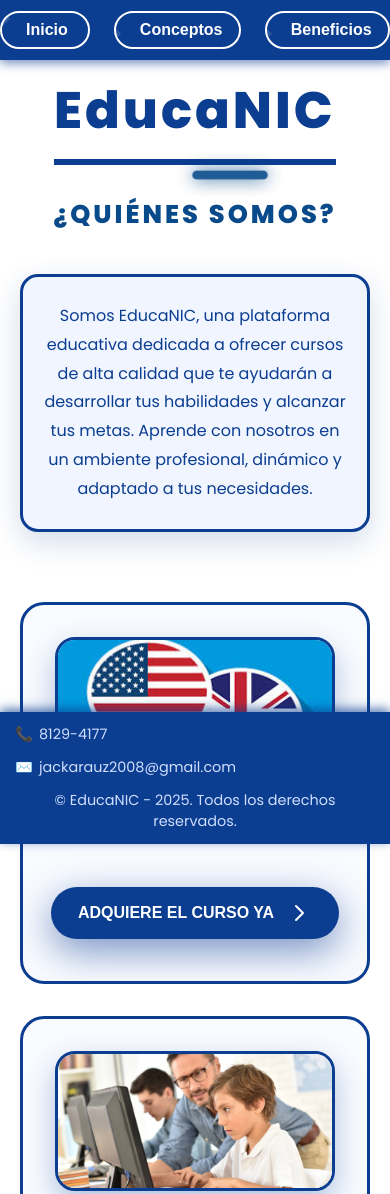
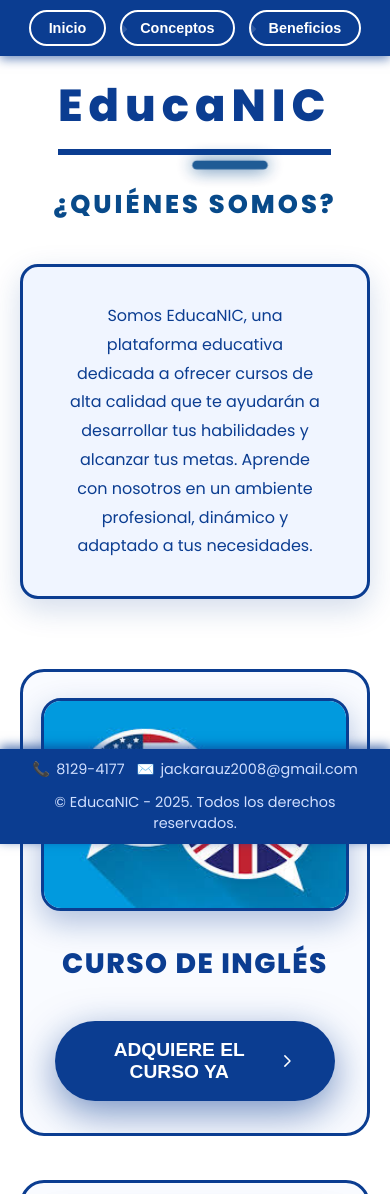
Before and after one commit to JackARAUZ12/EDUCANIC, a plain HTML site: page index.html in a window 390 px wide. Shown: the top 1194 px of the page. Drawn offline with Linux system fonts and the light colour scheme.

Commit message:
Update index.html

```diff
--- a/index.html
+++ b/index.html
@@ -21,6 +21,8 @@
     flex-direction: column;
     padding-top: 72px; /* para barra fija */
     scroll-behavior: smooth;
+    -webkit-font-smoothing: antialiased;
+    -moz-osx-font-smoothing: grayscale;
   }
 
   /* Barra superior fija */
@@ -103,7 +105,7 @@
 
   header h1 {
     font-weight: 800;
-    font-size: 4.5rem;
+    font-size: clamp(2.8rem, 5vw, 4.5rem);
     letter-spacing: 6px;
     color: #0b3d91;
     display: inline-block;
@@ -129,7 +131,7 @@
 
   header h2 {
     font-weight: 700;
-    font-size: 2.2rem;
+    font-size: clamp(1.6rem, 3vw, 2.2rem);
     margin: 30px 0 40px;
     color: #084a8a;
     text-transform: uppercase;
@@ -139,7 +141,7 @@
 
   header p {
     font-weight: 400;
-    font-size: 1.25rem;
+    font-size: clamp(1rem, 2vw, 1.25rem);
     line-height: 1.8;
     max-width: 720px;
     margin: 0 auto;
@@ -149,7 +151,7 @@
     padding: 35px 45px;
     color: #0b3d91;
     user-select: text;
-    cursor: text;
+    cursor: default;
     box-shadow: 0 10px 30px rgba(11, 61, 145, 0.18);
     transition: background-color 0.35s ease, border-color 0.35s ease;
     animation: fadeIn 1.7s ease forwards;
@@ -311,7 +313,7 @@
   #conceptos h2 {
     text-align: center;
     font-weight: 700;
-    font-size: 2.8rem;
+    font-size: clamp(2rem, 4vw, 2.8rem);
     color: #084a8a;
     margin-bottom: 40px;
   }
@@ -342,14 +344,14 @@
   .concepto-texto {
     flex: 1;
     color: #0b3d91;
-    font-size: 1.15rem;
+    font-size: clamp(1rem, 2vw, 1.15rem);
     line-height: 1.5;
     font-weight: 500;
     user-select: text;
   }
   .concepto-texto strong {
     font-weight: 700;
-    font-size: 1.35rem;
+    font-size: clamp(1.25rem, 2.5vw, 1.35rem);
     display: block;
     margin-bottom: 8px;
   }
@@ -365,14 +367,14 @@
   #beneficios h2 {
     text-align: center;
     font-weight: 700;
-    font-size: 2.8rem;
+    font-size: clamp(2rem, 4vw, 2.8rem);
     color: #084a8a;
     margin-bottom: 40px;
   }
   #beneficios ul {
     list-style-type: disc;
     color: #0b3d91;
-    font-size: 1.25rem;
+    font-size: clamp(1.1rem, 2vw, 1.25rem);
     line-height: 1.7;
     padding-left: 1.6rem;
     font-weight: 600;
@@ -454,7 +456,7 @@
   @keyframes navSlideDown {
     0% {
       opacity: 0;
-      transform: translateY(-100%);
+      transform: translateY(-30px);
     }
     100% {
       opacity: 1;
@@ -463,52 +465,42 @@
   }
 
   /* Responsive */
-  @media (max-width: 960px) {
-    .concepto-item {
-      flex-direction: column;
-      text-align: center;
+  @media (max-width: 760px) {
+    nav {
+      gap: 14px;
+      height: 56px;
+      padding: 0 12px;
     }
-    .concepto-item img {
-      width: 100%;
-      max-width: 400px;
-      height: auto;
-      margin-bottom: 18px;
+    nav button {
+      font-size: 0.9rem;
+      padding: 8px 18px;
     }
-    .concepto-texto {
-      font-size: 1.1rem;
-    }
-  }
-
-  @media (max-width: 520px) {
-    header h1 {
-      font-size: 3.2rem;
-      letter-spacing: 3px;
-    }
-    header h2 {
-      font-size: 1.6rem;
-    }
-    header p {
-      font-size: 1rem;
-      padding: 25px 20px;
-      max-width: 100%;
-    }
-    .cursos-grid {
-      grid-template-columns: 1fr;
-      gap: 32px;
+    .curso-card {
+      padding: 26px 18px 32px;
     }
     .curso-card img {
-      height: 140px;
+      max-width: 100%;
+      height: auto;
     }
-    .btn-adquirir {
+    #conceptos .concepto-item {
+      flex-direction: column;
+      gap: 20px;
+      padding: 20px;
+    }
+    #conceptos .concepto-item img {
+      width: 100%;
+      height: auto;
+    }
+    #conceptos .concepto-texto {
       font-size: 1rem;
-      max-width: 100%;
-      padding: 14px 24px;
+    }
+    #beneficios ul {
+      font-size: 1rem;
     }
     footer {
-      flex-direction: column;
       font-size: 0.9rem;
+      padding: 10px 12px;
       gap: 12px;
-      padding: 12px 15px;
     }
   }
 </style>
@@ -525,7 +517,7 @@
   <header id="inicio" tabindex="0" aria-label="Introducción a EducaNIC">
     <h1>EducaNIC</h1>
     <h2>¿Quiénes somos?</h2>
-    <p contenteditable="true" aria-label="Texto editable sobre quiénes somos">
+    <p aria-label="Descripción de EducaNIC">
       Somos EducaNIC, una plataforma educativa dedicada a ofrecer cursos de alta calidad que te ayudarán a desarrollar tus habilidades y alcanzar tus metas. Aprende con nosotros en un ambiente profesional, dinámico y adaptado a tus necesidades.
     </p>
   </header>
@@ -681,7 +673,6 @@
       <li>PROMOCIONES Y BECAS</li>
     </ul>
   </section>
-
 </main>
 
 <footer role="contentinfo" aria-label="Información de contacto y derechos reservados">
```
